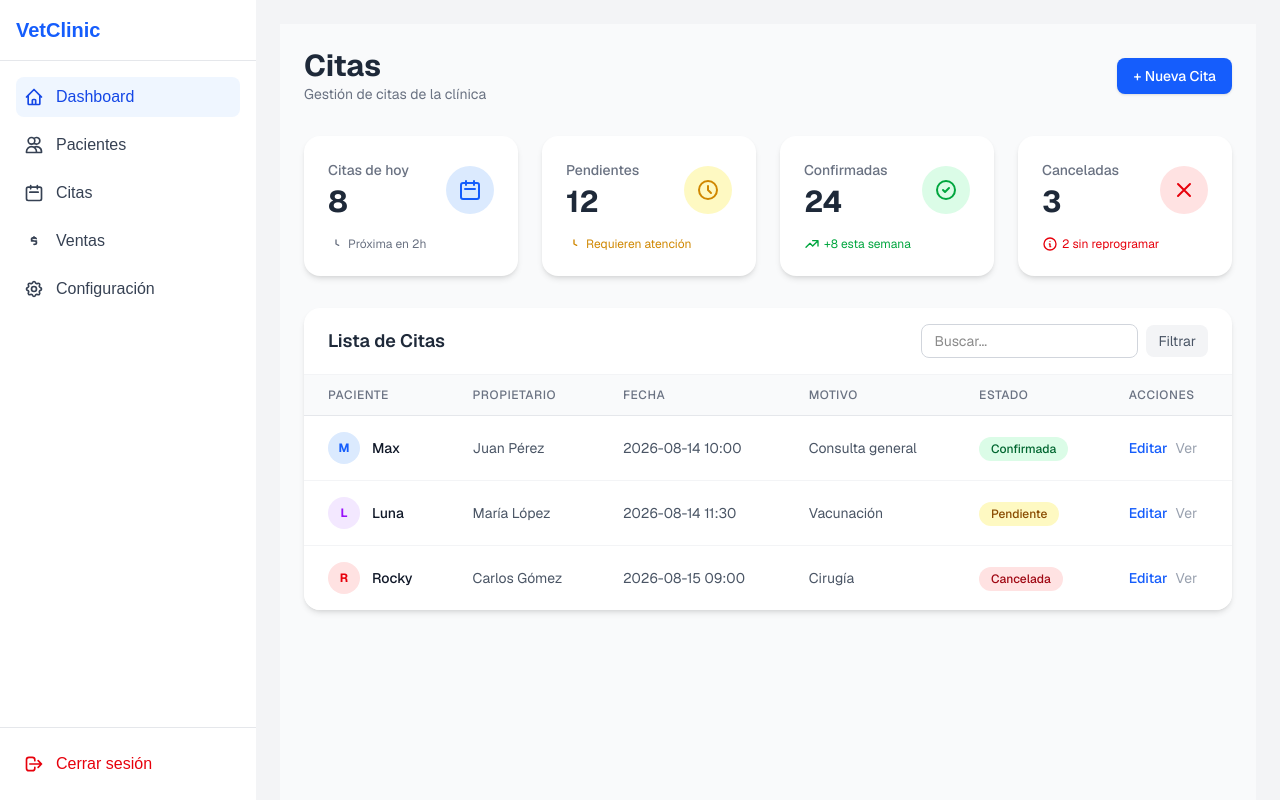
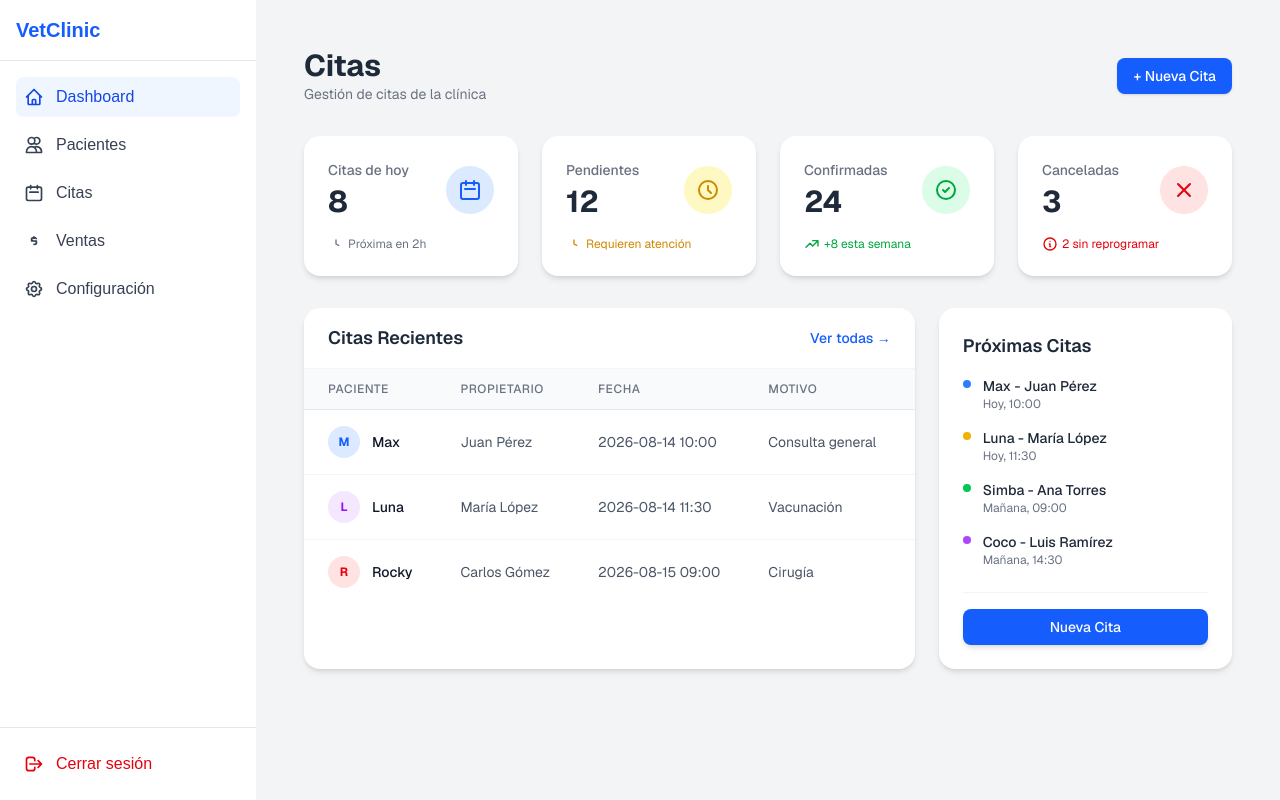
Before and after one commit to jkLion12/Sistema-Veterinaria, a Next.js app: page /home/citas in a window 1280 px wide. Built offline with nearby package versions, Linux system fonts and the light colour scheme.

Commit message:
implementando vista citas

```diff
--- a/src/app/home/citas/page.tsx
+++ b/src/app/home/citas/page.tsx
@@ -1,7 +1,7 @@
 // src/app/citas/page.tsx
 export default function CitasPage() {
   return (
-    <div className="min-h-screen bg-gray-50 p-6 font-sans">
+    <div className="min-h-screen p-6 font-sans">
       {/* Encabezado */}
       <div className="mb-8 flex items-center justify-between">
         <div>
@@ -102,20 +102,13 @@ export default function CitasPage() {
         </div>
       </div>
 
-      {/* Tabla de citas */}
-      <div className="bg-white rounded-2xl shadow-md overflow-hidden">
+      {/* Sección: Tabla de Citas Recientes + Próximas Citas */}
+      <div className="grid grid-cols-1 lg:grid-cols-3 gap-6">
+        {/* Tabla de citas (ocupa 2/3) */}
+        <div className="lg:col-span-2 bg-white rounded-2xl shadow-md overflow-hidden">
           <div className="px-6 py-4 border-b border-gray-100 flex items-center justify-between">
-          <h2 className="text-lg font-semibold text-gray-800">Lista de Citas</h2>
-          <div className="flex items-center space-x-2">
-            <input
-              type="text"
-              placeholder="Buscar..."
-              className="rounded-lg border border-gray-300 px-3 py-1.5 text-sm focus:border-blue-500 focus:ring-1 focus:ring-blue-500 outline-none"
-            />
-            <button className="rounded-lg bg-gray-100 px-3 py-1.5 text-sm text-gray-600 hover:bg-gray-200 transition">
-              Filtrar
-            </button>
-          </div>
+            <h2 className="text-lg font-semibold text-gray-800">Citas Recientes</h2>
+            <button className="text-sm text-blue-600 hover:text-blue-800 font-medium">Ver todas →</button>
           </div>
           <div className="overflow-x-auto">
             <table className="min-w-full divide-y divide-gray-200">
@@ -188,6 +181,47 @@ export default function CitasPage() {
             </table>
           </div>
         </div>
+
+        {/* Próximas Citas (1/3) */}
+        <div className="bg-white rounded-2xl shadow-md p-6">
+          <h2 className="text-lg font-semibold text-gray-800 mb-4">Próximas Citas</h2>
+          <ul className="space-y-4">
+            <li className="flex items-start space-x-3">
+              <div className="mt-1 h-2 w-2 rounded-full bg-blue-500"></div>
+              <div>
+                <p className="text-sm font-medium text-gray-800">Max - Juan Pérez</p>
+                <p className="text-xs text-gray-500">Hoy, 10:00</p>
+              </div>
+            </li>
+            <li className="flex items-start space-x-3">
+              <div className="mt-1 h-2 w-2 rounded-full bg-yellow-500"></div>
+              <div>
+                <p className="text-sm font-medium text-gray-800">Luna - María López</p>
+                <p className="text-xs text-gray-500">Hoy, 11:30</p>
+              </div>
+            </li>
+            <li className="flex items-start space-x-3">
+              <div className="mt-1 h-2 w-2 rounded-full bg-green-500"></div>
+              <div>
+                <p className="text-sm font-medium text-gray-800">Simba - Ana Torres</p>
+                <p className="text-xs text-gray-500">Mañana, 09:00</p>
+              </div>
+            </li>
+            <li className="flex items-start space-x-3">
+              <div className="mt-1 h-2 w-2 rounded-full bg-purple-500"></div>
+              <div>
+                <p className="text-sm font-medium text-gray-800">Coco - Luis Ramírez</p>
+                <p className="text-xs text-gray-500">Mañana, 14:30</p>
+              </div>
+            </li>
+          </ul>
+          <div className="mt-6 border-t border-gray-100 pt-4">
+            <button className="w-full rounded-lg bg-blue-600 px-4 py-2 text-sm font-medium text-white shadow-md hover:bg-blue-700 transition">
+              Nueva Cita
+            </button>
+          </div>
+        </div>
+      </div>
     </div>
   );
 }
```
Lines whose indentation alone changed are shown as unchanged.
